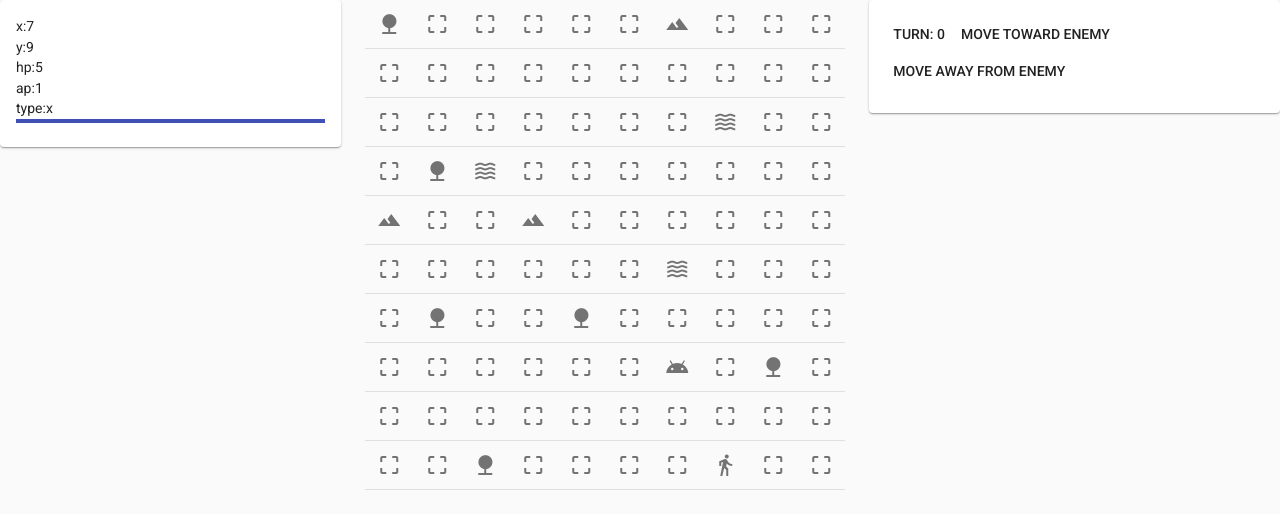
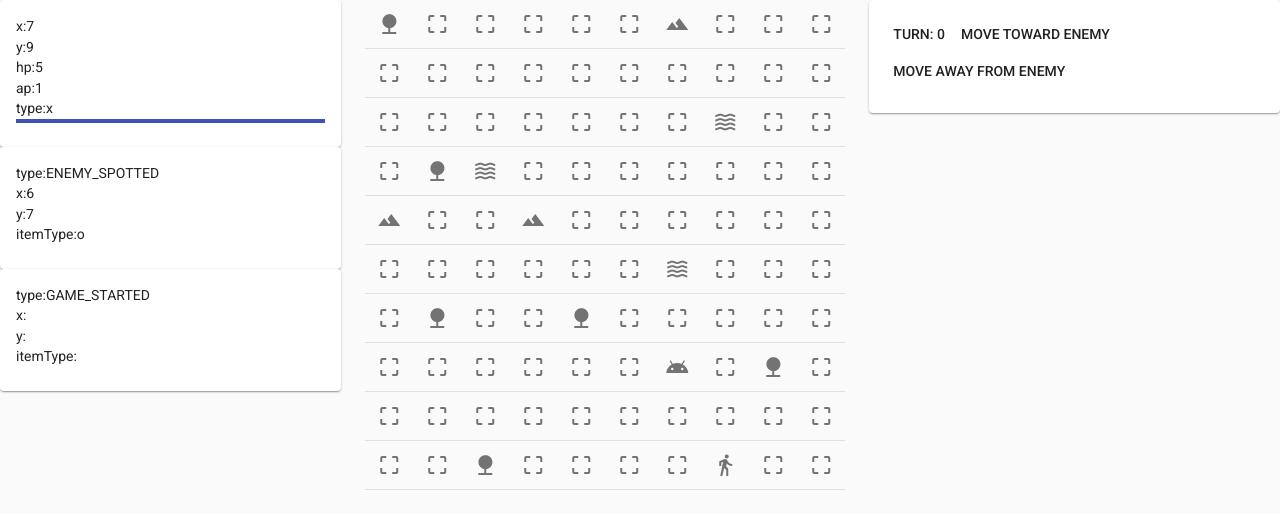
Before and after one commit to herstad/brigands-deploy, a React (Create React App) app: page / in a window 1280 px wide. Shown: the top 514 px of the page. Built offline with nearby package versions, Linux system fonts and the light colour scheme.

Commit message:
Display events in InfoPane

```diff
--- a/src/ContextProvider.js
+++ b/src/ContextProvider.js
@@ -15,7 +15,7 @@ export default class ContextProvider extends Component {
     this.setState((state) => {
       const winner = this.getWinner(state);
       console.log('Winner: ', winner);
-      return ({turn: state.turn + 1, winner, selectedId: 0})
+      return ({turn: state.turn + 1, winner, events: [], selectedId: 0})
     });
     this.update(matchPlayer('ai'), () => ({ap: 1}));
     this.aiTurn();
@@ -114,7 +114,7 @@ export default class ContextProvider extends Component {
 
 
   render() {
-    const {ap, items, selectedId, turn, winner,} = this.state;
+    const {ap, items, selectedId, turn, winner, events,} = this.state;
 
     const value = {
       ap,
@@ -122,6 +122,7 @@ export default class ContextProvider extends Component {
       selectedId,
       turn,
       winner,
+      events,
       endTurn: this.endTurn,
       moveTowardEnemy: this.moveTowardEnemy,
       moveAwayFromEnemy: this.moveAwayFromEnemy,
--- a/src/InfoPane.js
+++ b/src/InfoPane.js
@@ -35,8 +35,27 @@ class InfoPane extends Component {
           )
         }}
       </BrigandContext.Consumer>
+      <BrigandContext.Consumer>
+        {({events, items}) => {
+          const eventCards = events.map((event, index) => {
+            const {x, y, type} = (event.itemId ? getItemById(event.itemId, items) : {});
+            return (
+              <Card key={"event" + index}>
+                <CardContent>
+                  <Typography>type:{event.type}</Typography>
+                  <Typography>x:{x}</Typography>
+                  <Typography>y:{y}</Typography>
+                  <Typography>itemType:{type}</Typography>
+                </CardContent>
+              </Card>
+            )
+          });
+          return (<div>{eventCards}</div>);
+        }}
+      </BrigandContext.Consumer>
     </div>
   }
+
 
 }
 
--- a/src/stateGenerator.js
+++ b/src/stateGenerator.js
@@ -5,6 +5,7 @@ export const generateState = () => {
     items: generateItems(),
     selectedId: 0,
     winner: undefined,
+    events: [{type: 'ENEMY_SPOTTED', itemId: 1}, {type:'GAME_STARTED'}],
   };
 };
 
@@ -28,7 +29,7 @@ const generateItems = (size = 10) => {
   return generatePosition(size, items);
 };
 
-const generatePosition= (size, items) => {
+const generatePosition = (size, items) => {
   const points = generateRandomMatrix(size);
   return items.map((item) => ({...item, ...points.shift()}));
 };
```
